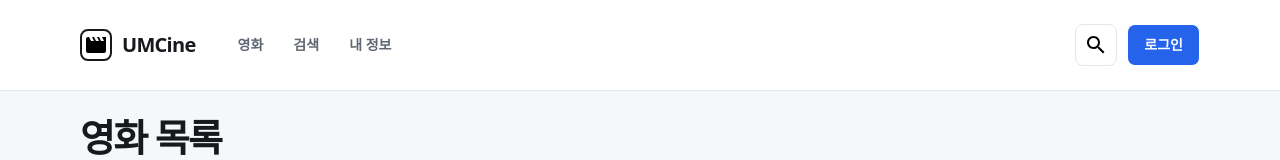
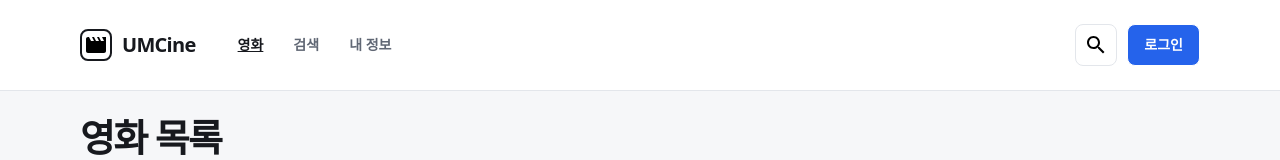
Before and after one commit to UMC-EWHA-11th-PE/UMC-Web-A-FE, a React (Vite) app in the folder umcine/: page / in a window 1280 px wide. Shown: the top 160 px of the page. Built offline with nearby package versions, Linux system fonts and the light colour scheme; a web font is replaced by a local one.

Commit message:
feat: 현재 경로에 맞는 헤더 메뉴 활성 스타일 적용

```diff
--- a/umcine/src/components/layout/header.tsx
+++ b/umcine/src/components/layout/header.tsx
@@ -11,8 +11,17 @@ export function Header(){
                     <span className="text-xl font-black tracking-[-0.7px]">UMCine</span>
                 </div>
                 <nav className="flex items-center gap-[30px]">
-                    <Link className="text-sm font-bold text-(--color-text-secondary) no-underline" to="/">영화</Link>
-                    <Link className="text-sm font-bold text-(--color-text-secondary) no-underline" to="/search">검색</Link>
+                    <Link
+                        activeProps={{className:"text-(--color-text-primary) underline"}}
+                        inactiveProps={{className:"text-(--color-text-secondary) no-underline"}}
+                        activeOptions={{ exact: true }}
+                        className="text-sm font-bold"
+                        to="/">영화</Link>
+                    <Link
+                        activeProps={{className:"text-(--color-text-primary) underline"}}
+                        inactiveProps={{className:"text-(--color-text-secondary) no-underline"}}
+                        className="text-sm font-bold"
+                        to="/search">검색</Link>
                     <a className="text-sm font-bold text-(--color-text-secondary) no-underline" href="#">내 정보</a>
                 </nav>
             </div>
```
